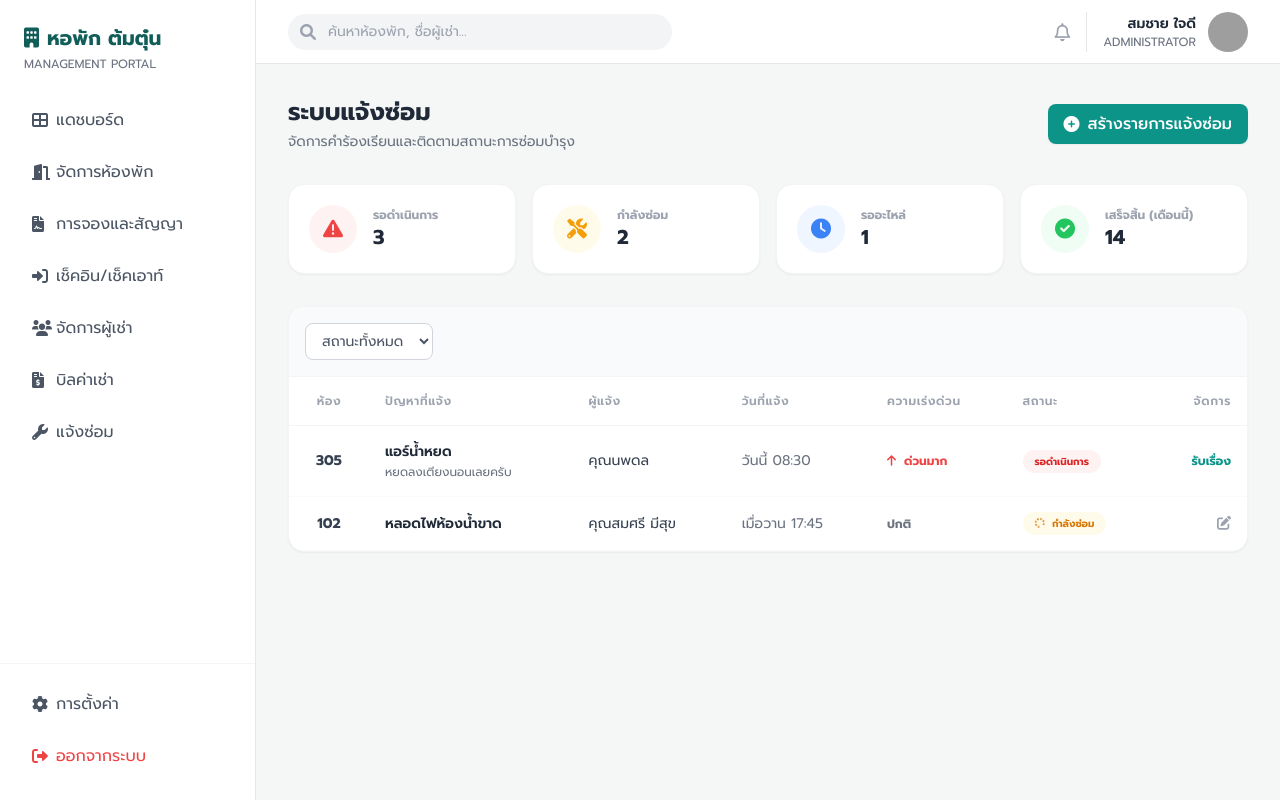
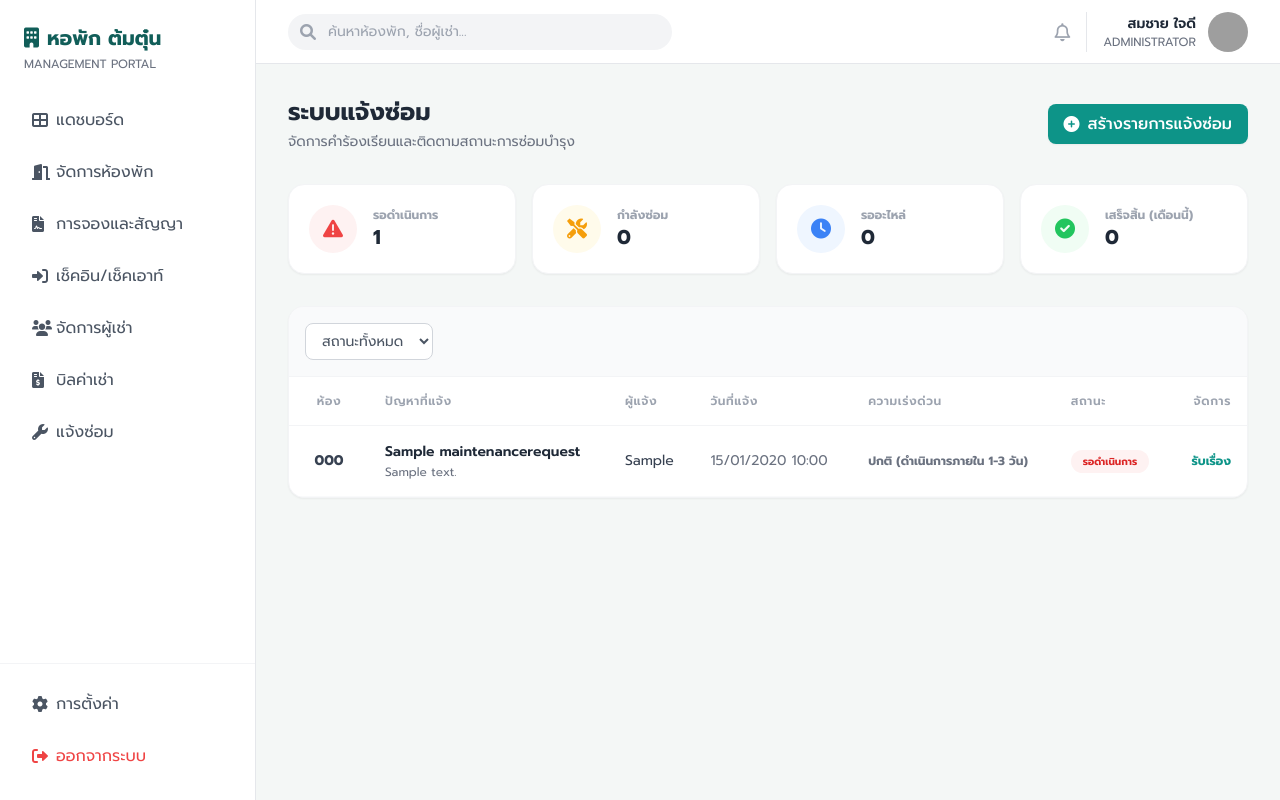
Before and after one commit to ohm024/tomtun-dorm-project, a Django app: page /maintenance/ in a window 1280 px wide. Run offline with Django 5.2, Linux system fonts and the light colour scheme; tables that the repository leaves empty hold one stand-in row (values such as "Sample post"); some libraries are stand-ins or nearby versions; grey boxes are pictures that could not be loaded.

Commit message:
ทำหน้าแจ้งซ่อมเสร็จสิ้น

```diff
--- a/management/views.py
+++ b/management/views.py
@@ -7,6 +7,7 @@ from django.shortcuts import redirect
 from django.db.models import Q
 from .models import Contract
 import time # นำเข้า time เพื่อเอาไว้สุ่มเลขสัญญาชั่วคราว
+from django.shortcuts import get_object_or_404
 
 # management/views.py
 
@@ -248,7 +249,68 @@ def add_bill(request):
 
     return render(request, 'add_bill.html', {'active_tenants': active_tenants})
 def maintenance(request):
-    return render(request, 'maintenance.html')
+    # รับค่าจาก Dropdown กรองสถานะ
+    status_filter = request.GET.get('status', '')
+
+    # ดึงข้อมูลทั้งหมดเรียงจากใหม่ไปเก่า
+    requests = MaintenanceRequest.objects.all().order_by('-created_at')
+
+    if status_filter:
+        requests = requests.filter(status=status_filter)
+
+    # คำนวณยอดสรุปในการ์ดด้านบน
+    pending_count = MaintenanceRequest.objects.filter(status='pending').count()
+    in_progress_count = MaintenanceRequest.objects.filter(status='in_progress').count()
+    waiting_count = MaintenanceRequest.objects.filter(status='waiting').count()
+
+    today = datetime.now()
+    completed_count = MaintenanceRequest.objects.filter(
+        status='completed',
+        created_at__year=today.year,
+        created_at__month=today.month
+    ).count()
+
+    context = {
+        'requests': requests,
+        'status_filter': status_filter,
+        'pending_count': pending_count,
+        'in_progress_count': in_progress_count,
+        'waiting_count': waiting_count,
+        'completed_count': completed_count,
+    }
+    return render(request, 'maintenance.html', context)
+
+def add_maintenance(request):
+    if request.method == 'POST':
+        room_id = request.POST.get('room')
+        room = Room.objects.get(id=room_id)
+
+        # จัดการวันที่ ถ้าไม่ได้เลือกมาให้เป็น None
+        appt_date = request.POST.get('appointment_date')
+        if not appt_date:
+            appt_date = None
+
+        MaintenanceRequest.objects.create(
+            room=room,
+            title=request.POST.get('title'),
+            description=request.POST.get('description', ''),
+            urgency=request.POST.get('urgency'),
+            reporter=request.POST.get('reporter'),
+            appointment_date=appt_date,
+            status='pending'
+        )
+        return redirect('maintenance')
+
+    # ดึงรายชื่อห้องทั้งหมดมาแสดงให้เลือก
+    rooms = Room.objects.all()
+    return render(request, 'add_maintenance.html', {'rooms': rooms})
+
+# ฟังก์ชันนี้เอาไว้ให้กดปุ่ม "รับเรื่อง" แล้วเปลี่ยนสถานะทันที
+def accept_maintenance(request, pk):
+    req = get_object_or_404(MaintenanceRequest, pk=pk)
+    req.status = 'in_progress'
+    req.save()
+    return redirect('maintenance')
 def settings_view(request):
     return render(request, 'settings.html')
 def login_view(request):
@@ -313,8 +375,7 @@ def add_room(request):
 
     # ถ้าไม่ใช่ POST (คือผู้ใช้เพิ่งกดเข้ามาหน้านี้ครั้งแรก) ก็ให้แสดงหน้าฟอร์มปกติ
     return render(request, 'add_room.html')
-def add_maintenance(request):
-    return render(request, 'add_maintenance.html')
+
 def add_checkin(request):
     return render(request, 'add_checkin.html')
 
@@ -417,3 +478,23 @@ def edit_contract(request, contract_id):
         return redirect('contracts') # แก้เสร็จแล้วกลับไปหน้าหลัก
 
     return render(request, 'edit_contract.html', {'contract': contract})
+
+# เพิ่มฟังก์ชันนี้ต่อท้ายสุดใน views.py
+def edit_maintenance(request, pk):
+    # ดึงข้อมูลรายการแจ้งซ่อมที่ต้องการแก้ไข
+    req = get_object_or_404(MaintenanceRequest, pk=pk)
+
+    if request.method == 'POST':
+        # รับค่าที่แก้ไขจากฟอร์ม
+        req.title = request.POST.get('title')
+        req.description = request.POST.get('description', '')
+        req.urgency = request.POST.get('urgency')
+        req.status = request.POST.get('status') # สิ่งสำคัญที่สุดคือการอัปเดตสถานะ
+
+        appt_date = request.POST.get('appointment_date')
+        req.appointment_date = appt_date if appt_date else None
+
+        req.save()
+        return redirect('maintenance') # เซฟเสร็จกลับไปหน้าตาราง
+
+    return render(request, 'edit_maintenance.html', {'req': req})
--- a/templates/maintenance.html
+++ b/templates/maintenance.html
@@ -9,7 +9,6 @@
     <a href="{% url 'add_maintenance' %}" class="bg-teal-600 hover:bg-teal-700 text-white px-4 py-2 rounded-lg font-medium transition-colors flex items-center shadow-sm">
         <i class="fas fa-plus-circle mr-2"></i> สร้างรายการแจ้งซ่อม
     </a>
-    </button>
 </div>
 
 <div class="grid grid-cols-1 md:grid-cols-4 gap-4 mb-8">
@@ -19,7 +18,7 @@
         </div>
         <div>
             <p class="text-gray-400 text-xs font-bold uppercase">รอดำเนินการ</p>
-            <p class="text-xl font-bold text-gray-800">3</p>
+            <p class="text-xl font-bold text-gray-800">{{ pending_count }}</p>
         </div>
     </div>
     <div class="bg-white p-5 rounded-2xl border border-gray-100 shadow-sm flex items-center space-x-4">
@@ -28,7 +27,7 @@
         </div>
         <div>
             <p class="text-gray-400 text-xs font-bold uppercase">กำลังซ่อม</p>
-            <p class="text-xl font-bold text-gray-800">2</p>
+            <p class="text-xl font-bold text-gray-800">{{ in_progress_count }}</p>
         </div>
     </div>
     <div class="bg-white p-5 rounded-2xl border border-gray-100 shadow-sm flex items-center space-x-4">
@@ -37,7 +36,7 @@
         </div>
         <div>
             <p class="text-gray-400 text-xs font-bold uppercase">รออะไหล่</p>
-            <p class="text-xl font-bold text-gray-800">1</p>
+            <p class="text-xl font-bold text-gray-800">{{ waiting_count }}</p>
         </div>
     </div>
     <div class="bg-white p-5 rounded-2xl border border-gray-100 shadow-sm flex items-center space-x-4">
@@ -46,7 +45,7 @@
         </div>
         <div>
             <p class="text-gray-400 text-xs font-bold uppercase">เสร็จสิ้น (เดือนนี้)</p>
-            <p class="text-xl font-bold text-gray-800">14</p>
+            <p class="text-xl font-bold text-gray-800">{{ completed_count }}</p>
         </div>
     </div>
 </div>
@@ -54,11 +53,15 @@
 <div class="bg-white rounded-2xl shadow-sm border border-gray-100 overflow-hidden">
     <div class="p-4 border-b border-gray-100 flex justify-between items-center bg-gray-50">
         <div class="flex space-x-4">
-            <select class="text-sm border-gray-300 rounded-lg text-gray-600 focus:ring-teal-500 focus:border-teal-500 bg-white px-3 py-1.5 border">
-                <option>สถานะทั้งหมด</option>
-                <option>รอดำเนินการ</option>
-                <option>กำลังซ่อม</option>
-            </select>
+            <form method="GET">
+                <select name="status" onchange="this.form.submit()" class="text-sm border-gray-300 rounded-lg text-gray-600 focus:ring-teal-500 focus:border-teal-500 bg-white px-3 py-1.5 border">
+                    <option value="">สถานะทั้งหมด</option>
+                    <option value="pending" {% if status_filter == 'pending' %}selected{% endif %}>รอดำเนินการ</option>
+                    <option value="in_progress" {% if status_filter == 'in_progress' %}selected{% endif %}>กำลังซ่อม</option>
+                    <option value="waiting" {% if status_filter == 'waiting' %}selected{% endif %}>รออะไหล่</option>
+                    <option value="completed" {% if status_filter == 'completed' %}selected{% endif %}>เสร็จสิ้น</option>
+                </select>
+            </form>
         </div>
     </div>
 
@@ -76,41 +79,50 @@
                 </tr>
             </thead>
             <tbody class="text-sm text-gray-700">
+                {% for req in requests %}
                 <tr class="border-b border-gray-50 hover:bg-gray-50">
-                    <td class="p-4 text-center font-bold">305</td>
+                    <td class="p-4 text-center font-bold">{{ req.room.room_number }}</td>
                     <td class="p-4">
-                        <p class="font-semibold text-gray-800">แอร์น้ำหยด</p>
-                        <p class="text-xs text-gray-500 mt-0.5">หยดลงเตียงนอนเลยครับ</p>
+                        <p class="font-semibold text-gray-800">{{ req.title }}</p>
+                        {% if req.description %}
+                        <p class="text-xs text-gray-500 mt-0.5">{{ req.description|truncatechars:50 }}</p>
+                        {% endif %}
                     </td>
-                    <td class="p-4">คุณนพดล</td>
-                    <td class="p-4 text-gray-500">วันนี้ 08:30</td>
+                    <td class="p-4">{{ req.reporter }}</td>
+                    <td class="p-4 text-gray-500">{{ req.created_at|date:"d/m/Y H:i" }}</td>
                     <td class="p-4">
-                        <span class="text-red-500 font-bold text-xs"><i class="fas fa-arrow-up mr-1"></i> ด่วนมาก</span>
+                        {% if req.urgency == 'very_urgent' %}
+                            <span class="text-red-500 font-bold text-xs"><i class="fas fa-arrow-up mr-1"></i> {{ req.get_urgency_display }}</span>
+                        {% elif req.urgency == 'urgent' %}
+                            <span class="text-orange-500 font-bold text-xs"><i class="fas fa-arrow-up mr-1"></i> {{ req.get_urgency_display }}</span>
+                        {% else %}
+                            <span class="text-gray-500 font-bold text-xs"> {{ req.get_urgency_display }}</span>
+                        {% endif %}
                     </td>
                     <td class="p-4">
-                        <span class="bg-red-50 text-red-600 px-3 py-1 rounded-full text-[10px] font-bold uppercase">รอดำเนินการ</span>
+                        {% if req.status == 'pending' %}
+                            <span class="bg-red-50 text-red-600 px-3 py-1 rounded-full text-[10px] font-bold uppercase">รอดำเนินการ</span>
+                        {% elif req.status == 'in_progress' %}
+                            <span class="bg-amber-50 text-amber-600 px-3 py-1 rounded-full text-[10px] font-bold uppercase"><i class="fas fa-spinner fa-spin mr-1"></i> กำลังซ่อม</span>
+                        {% elif req.status == 'waiting' %}
+                            <span class="bg-blue-50 text-blue-600 px-3 py-1 rounded-full text-[10px] font-bold uppercase">รออะไหล่</span>
+                        {% else %}
+                            <span class="bg-green-50 text-green-600 px-3 py-1 rounded-full text-[10px] font-bold uppercase">เสร็จสิ้น</span>
+                        {% endif %}
                     </td>
                     <td class="p-4 text-right space-x-2">
-                        <button class="text-teal-600 hover:underline font-bold text-xs">รับเรื่อง</button>
+                        {% if req.status == 'pending' %}
+                            <a href="{% url 'accept_maintenance' req.id %}" class="text-teal-600 hover:underline font-bold text-xs">รับเรื่อง</a>
+                        {% else %}
+                            <a href="{% url 'edit_maintenance' req.id %}" class="text-gray-400 hover:text-teal-600"><i class="fas fa-edit"></i></a>
+                        {% endif %}
                     </td>
                 </tr>
-                <tr class="border-b border-gray-50 hover:bg-gray-50">
-                    <td class="p-4 text-center font-bold">102</td>
-                    <td class="p-4">
-                        <p class="font-semibold text-gray-800">หลอดไฟห้องน้ำขาด</p>
-                    </td>
-                    <td class="p-4">คุณสมศรี มีสุข</td>
-                    <td class="p-4 text-gray-500">เมื่อวาน 17:45</td>
-                    <td class="p-4">
-                        <span class="text-gray-500 font-bold text-xs">ปกติ</span>
-                    </td>
-                    <td class="p-4">
-                        <span class="bg-amber-50 text-amber-600 px-3 py-1 rounded-full text-[10px] font-bold uppercase"><i class="fas fa-spinner fa-spin mr-1"></i> กำลังซ่อม</span>
-                    </td>
-                    <td class="p-4 text-right">
-                        <button class="text-gray-400 hover:text-teal-600"><i class="fas fa-edit"></i></button>
-                    </td>
+                {% empty %}
+                <tr>
+                    <td colspan="7" class="p-4 text-center text-gray-500">ไม่มีรายการแจ้งซ่อมในขณะนี้</td>
                 </tr>
+                {% endfor %}
             </tbody>
         </table>
     </div>
--- a/tomtun_dorm/urls.py
+++ b/tomtun_dorm/urls.py
@@ -18,7 +18,8 @@ urlpatterns = [
 
     # เพิ่มบรรทัดนี้สำหรับหน้าบิลค่าเช่าที่เราทำค้างไว้ครับ
     path('billing/', views.billing, name='billing'),
-    path('maintenance/', views.maintenance, name='maintenance'),
+    path('maintenance/accept/<int:pk>/', views.accept_maintenance, name='accept_maintenance'),
+    path('maintenance/edit/<int:pk>/', views.edit_maintenance, name='edit_maintenance'),
     path('settings/', views.settings_view, name='settings'),
     path('login/', views.login_view, name='login'),
     path('tenants/add/', views.add_tenant, name='add_tenant'),
@@ -26,6 +27,7 @@ urlpatterns = [
     path('rooms/add/', views.add_room, name='add_room'),
     path('contracts/add/', views.add_contract, name='add_contract'),
     path('billing/add/', views.add_bill, name='add_bill'),
+    path('maintenance/', views.maintenance, name='maintenance'),
     path('maintenance/add/', views.add_maintenance, name='add_maintenance'),
     path('check-in-out/in/', views.add_checkin, name='add_checkin'),
     path('check-in-out/out/', views.add_checkout, name='add_checkout'),
```
Also changed, not shown: management/models.py (+12 -2 lines), templates/add_maintenance.html (+13 -14 lines), templates/edit_maintenance.html (added, +68 -0 lines), management/migrations/0007_maintenancerequest_appointment_date_and_more.py (added).
